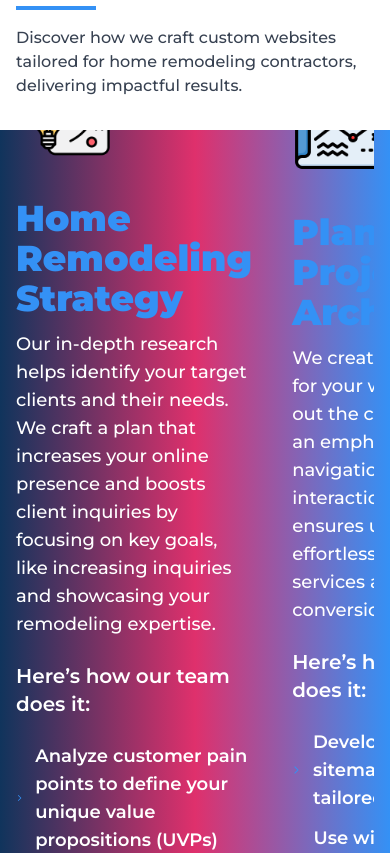
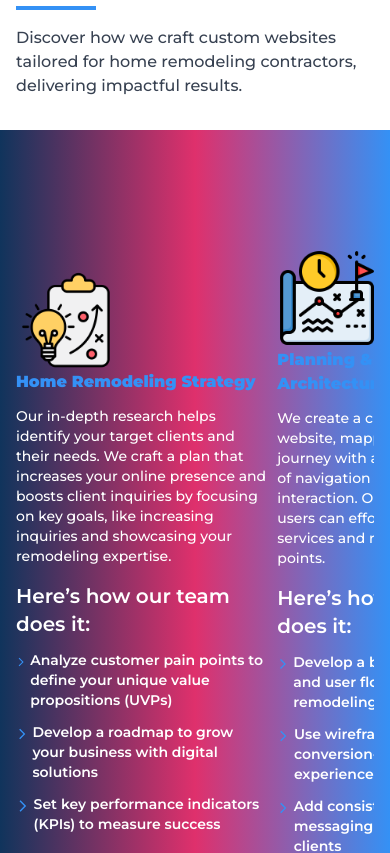
Before and after one commit to naymHdev/primewave-solutions, a Next.js app: page /works in a window 390 px wide. Shown: the part 4120-4973 px from the top of the page. Built offline with nearby package versions, Linux system fonts and the light colour scheme.

Commit message:
[updated] a working process responsive updated

```diff
--- a/src/components/Pages/DesignProcess/DesignProcess.jsx
+++ b/src/components/Pages/DesignProcess/DesignProcess.jsx
@@ -49,11 +49,14 @@ const DesignProcess = () => {
         title="Explore Our Home Remodeling Website Design Process"
         details="Discover how we craft custom websites tailored for home remodeling contractors, delivering impactful results."
       />
-      <div className=" bg-gradient-to-r from-secondary via-primary to-legendary">
+      <div className=" bg-gradient-to-r from-secondary via-primary to-legendary md:py-10">
         <ResponsiveContainer>
           <section className="overflow-hidden">
             <div ref={triggerRef}>
-              <div ref={sectionRef} className="scroll-section-inner gap-10">
+              <div
+                ref={sectionRef}
+                className="scroll-section-inner gap-2 md:gap-10"
+              >
                 {designSteps?.map((process) => (
                   <div key={process.id} className="scroll-section">
                     <section>
@@ -67,22 +70,22 @@ const DesignProcess = () => {
                           quality={100}
                         />
                       </div>
-                      <div className="mt-10">
-                        <h2 className=" text-4xl font-black text-legendary">
+                      <div className="md:mt-10">
+                        <h2 className="md:text-4xl font-black text-legendary">
                           {process.title}
                         </h2>
-                        <p className=" text-white font-medium mt-3 text-lg">
+                        <p className=" text-white font-medium mt-3 text-sm md:text-lg">
                           {process.description}
                         </p>
-                        <p className="text-white font-semibold text-xl mt-6">
+                        <p className="text-white font-semibold text-xl mt-4 md:mt-6">
                           Here’s how our team does it:
                         </p>
-                        <div className=" mt-6 font-medium text-white">
+                        <div className="md:mt-6 font-medium text-white">
                           {process.details.map((step, index) => (
                             <div key={index}>
-                              <ul className="flex items-center gap-3 mt-3">
+                              <ul className="flex md:items-center gap-1 md:gap-3 mt-3">
                                 <MdOutlineArrowForwardIos className=" text-legendary text-2xl" />
-                                <li className=" text-lg font-semibold text-white">
+                                <li className=" text-sm md:text-lg font-semibold text-white">
                                   {step}
                                 </li>
                               </ul>
--- a/src/components/banner/Banner.jsx
+++ b/src/components/banner/Banner.jsx
@@ -84,7 +84,7 @@ const Banner = () => {
               Elevate Your <span className=" text-legendary">Remodeling</span>{" "}
               Business
             </h1>
-            <p className="text-white mt-8 text-lg md:w-1/2 w-11/12 mx-auto">
+            <p className="text-white mt-6 text-lg md:w-1/2 w-11/12 mx-auto">
               We build modern, conversion-focused websites for{" "}
               <span className="font-extrabold text-legendary">
                 remodeling contractors
@@ -92,7 +92,7 @@ const Banner = () => {
               . Showcase your portfolio, attract more clients, and grow your
               business.
             </p>
-            <div className="mt-14 flex items-center justify-center">
+            <div className="mt-12 flex items-center justify-center">
               <Link href="/discovery">
                 <Button
                   label="BOOK A CALL"
```
